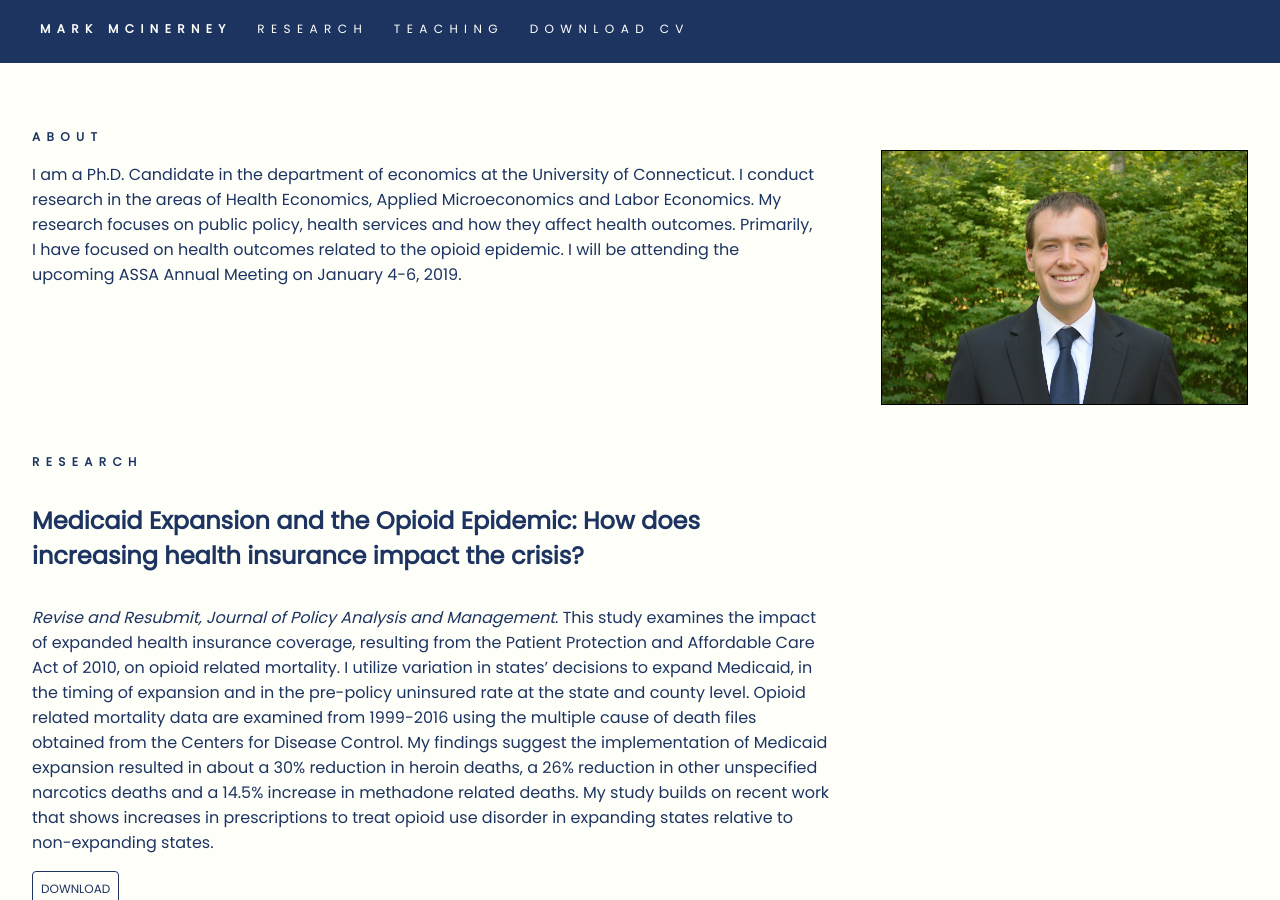
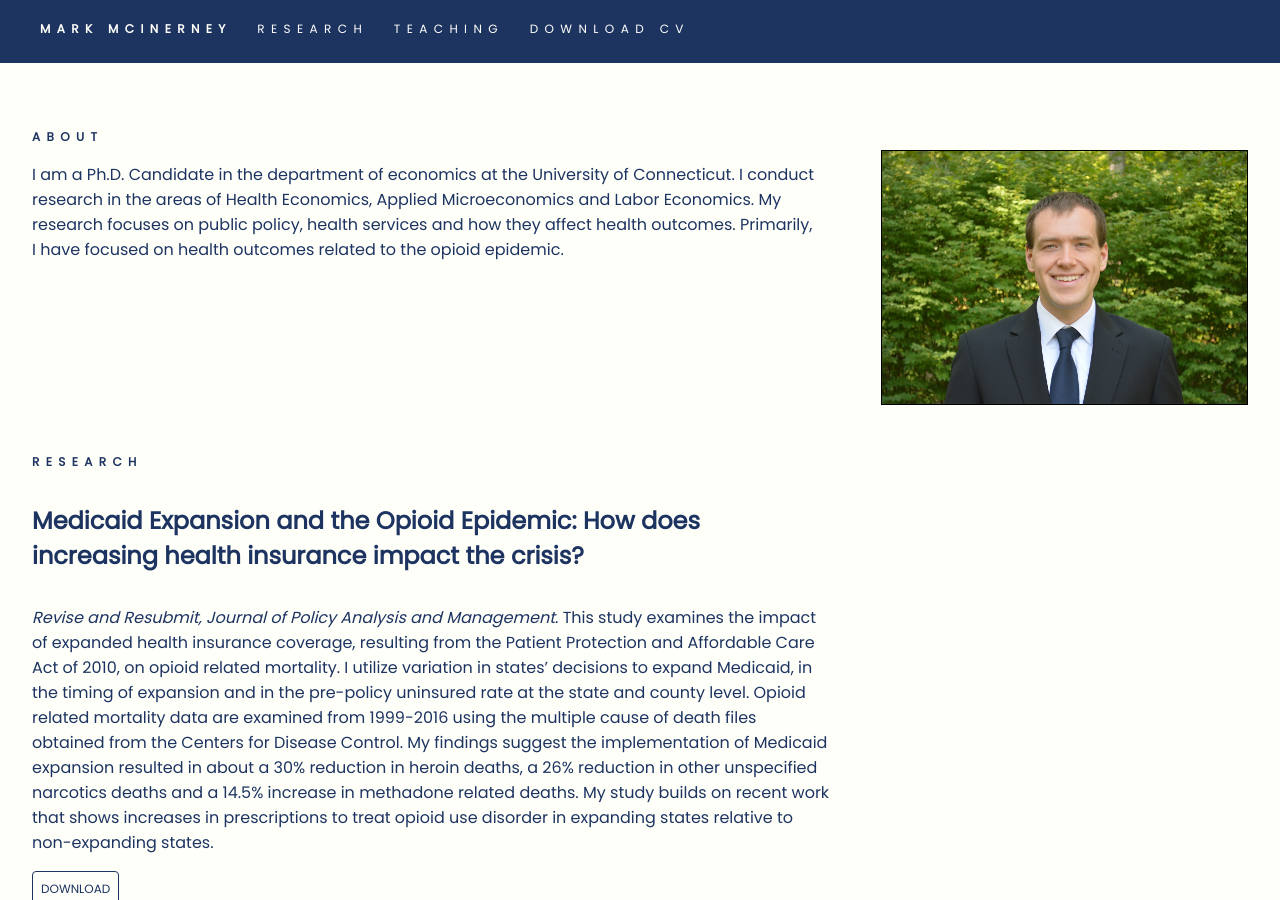
Before and after one commit to mattmotel/markmcinerney, a Jekyll site: the page built from index.md, in a window 1280 px wide and 900 px high. Built offline with Jekyll 4.4.1, drawn with Linux system fonts in a browser that asks for light colours.

Commit message:
Updated Index

```diff
--- a/index.md
+++ b/index.md
@@ -21,4 +21,4 @@ teaching:
 layout: page
 ---
 
-I am a Ph.D. Candidate in the department of economics at the University of Connecticut.  I conduct research in the areas of Health Economics, Applied Microeconomics and Labor Economics. My research focuses on public policy, health services and how they affect health outcomes. Primarily, I have focused on health outcomes related to the opioid epidemic. I will be attending the upcoming ASSA Annual Meeting on January 4-6, 2019.
+I am a Ph.D. Candidate in the department of economics at the University of Connecticut.  I conduct research in the areas of Health Economics, Applied Microeconomics and Labor Economics. My research focuses on public policy, health services and how they affect health outcomes. Primarily, I have focused on health outcomes related to the opioid epidemic.
```
